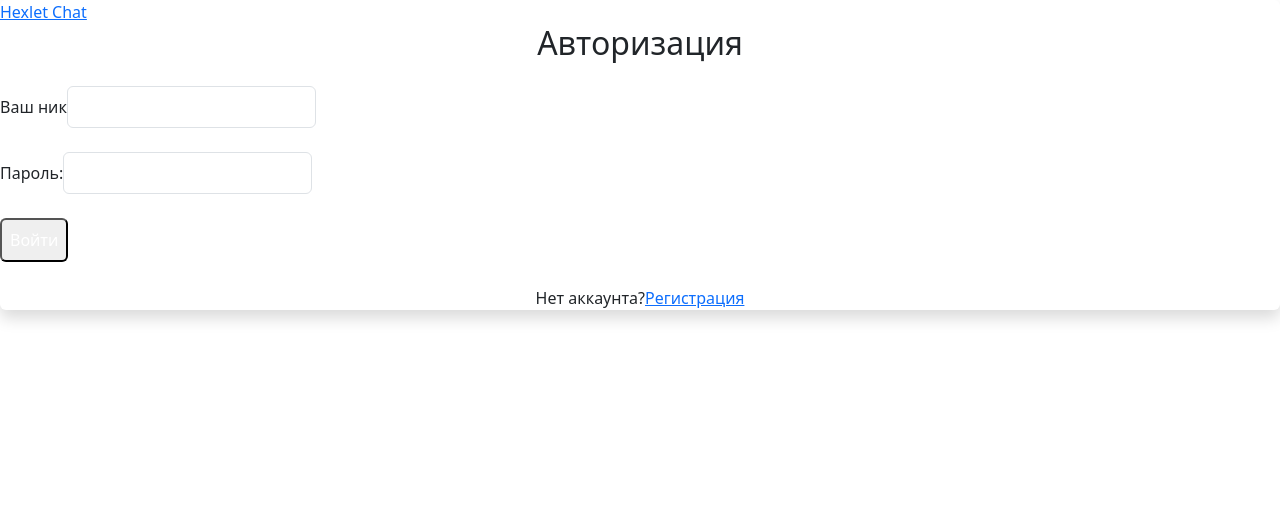
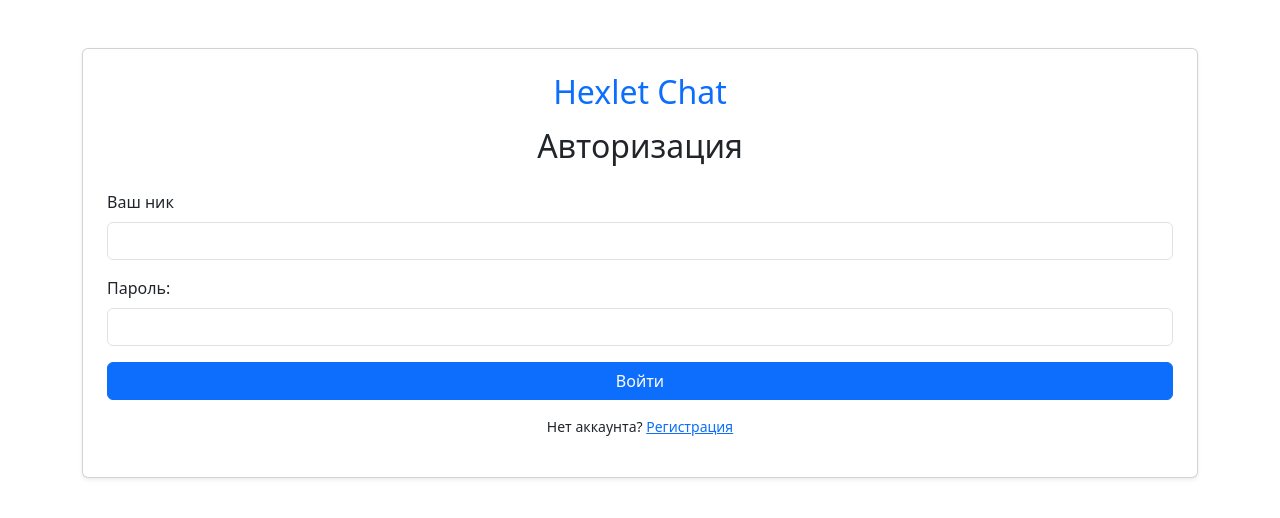
Before and after one commit to SandActor/frontend-project-12, a React (Vite) app in the folder frontend/: page /login in a window 1280 px wide. Shown: the top 518 px of the page. Built offline with nearby package versions, Linux system fonts and the light colour scheme; what leo-profanity would draw is missing.

Commit message:
2 проверка

```diff
--- a/frontend/src/components/RenameChannelModal.jsx
+++ b/frontend/src/components/RenameChannelModal.jsx
@@ -4,29 +4,19 @@ import * as Yup from 'yup'
 
 const RenameChannelModal = ({ currentName, onClose, onRename, channels }) => {
   const { t } = useTranslation()
+
   const validationSchema = Yup.object({
     newName: Yup.string()
-      .min(3, 'Минимум 3 символа')
-      .max(20, 'Максимум 20 символов')
-      .notOneOf(channels.map(c => c.name), 'Имя уже занято')
-      .required('Обязательное поле'),
+      .min(3, t('channels.nameMin'))
+      .max(20, t('channels.nameMax'))
+      .notOneOf(channels.map((c) => c.name), t('channels.nameExists'))
+      .required(t('channels.nameRequired')),
   })
 
   return (
-    <div
-      className="fixed-top d-flex justify-content-center align-items-center"
-      style={{
-        position: 'fixed',
-        top: 0,
-        left: 0,
-        width: '100vw',
-        height: '100vh',
-        backgroundColor: 'rgba(0,0,0,0.5)',
-        zIndex: 1000,
-      }}
-    >
-      <div className="bg-white p-4 rounded">
-        <h3>{t('channels.renameTitle')}</h3>
+    <div className="fixed inset-0 bg-black bg-opacity-50 flex justify-center items-center z-50">
+      <div className="bg-white p-4 rounded-lg w-80">
+        <h3 className="text-lg font-semibold mb-4">{t('channels.renameTitle')}</h3>
         <Formik
           initialValues={{ newName: currentName }}
           validationSchema={validationSchema}
@@ -38,17 +28,29 @@ const RenameChannelModal = ({ currentName, onClose, onRename, channels }) => {
         >
           {({ isSubmitting }) => (
             <Form>
-              <label htmlFor="newName" className="form-label">{t('channels.nameLabel')}</label>
+              <label htmlFor="newName" className="block mb-1 font-semibold">{t('channels.nameLabel')}</label>
               <Field
                 id="newName"
                 name="newName"
                 autoFocus
-                className="form-control"
+                className="w-full p-2 border border-gray-300 rounded focus:outline-none focus:ring-2 focus:ring-blue-400"
               />
-              <ErrorMessage name="newName" component="div" className="text-danger" />
-              <div className="d-flex justify-content-between mt-3">
-                <button className="btn btn-primary" type="submit" disabled={isSubmitting}>{t('channels.rename')}</button>
-                <button className="btn btn-secondary" type="button" onClick={onClose}>{t('channels.cansel')}</button>
+              <ErrorMessage name="newName" component="div" className="text-red-600 text-sm mt-1" />
+              <div className="mt-4 flex justify-between">
+                <button
+                  type="submit"
+                  disabled={isSubmitting}
+                  className="px-4 py-2 bg-blue-600 text-white rounded hover:bg-blue-700 transition"
+                >
+                  {t('channels.rename')}
+                </button>
+                <button
+                  type="button"
+                  onClick={onClose}
+                  className="px-4 py-2 bg-gray-300 text-black rounded hover:bg-gray-400 transition"
+                >
+                  {t('channels.cansel')}
+                </button>
               </div>
             </Form>
           )}
--- a/frontend/src/pages/ChatPage.jsx
+++ b/frontend/src/pages/ChatPage.jsx
@@ -10,12 +10,13 @@ import { filterProfanity } from '../utils/profanityFilter'
 const ChatPage = () => {
   const { t } = useTranslation()
   const dispatch = useDispatch()
-  const activeChannelId = useSelector(state => state.channels.activeChannelId)
-  const userId = useSelector(state => state.auth?.userId)
+  const activeChannelId = useSelector((state) => state.channels.activeChannelId)
   const userName = localStorage.getItem('username')
+  const userId = useSelector((state) => state.auth?.userId)
+  const defaultChannels = useSelector((state) => state.channels.list)
+
   const [messages, setMessages] = useState([])
-  const defaultChanels = useSelector(state => state.channels.list)
-  const [channels, setChannels] = useState(defaultChanels)
+  const [channels, setChannels] = useState(defaultChannels)
   const [showCreateModal, setShowCreateModal] = useState(false)
   const messagesEndRef = useRef(null)
   const [notification, setNotification] = useState('')
@@ -24,16 +25,12 @@ const ChatPage = () => {
     try {
       const response = await api.get('/channels')
       setChannels(response.data)
-      if (id) {
-        dispatch(setActiveChannel(id))
-        fetchMessages(id)
+      const channelIdToSet = id || response.data[0]?.id
+      if (channelIdToSet) {
+        dispatch(setActiveChannel(channelIdToSet))
+        fetchMessages(channelIdToSet)
       }
-      else {
-        dispatch(setActiveChannel(response.data[0].id))
-        fetchMessages(response.data[0].id)
-      }
-    }
-    catch (error) {
+    } catch (error) {
       console.error('Error fetching channels:', error)
     }
   }
@@ -41,9 +38,8 @@ const ChatPage = () => {
   const fetchMessages = async (channelId) => {
     try {
       const response = await api.get(`/messages?channelId=${channelId}`)
-      setMessages(response.data.filter(msg => msg.channelId === channelId))
-    }
-    catch (error) {
+      setMessages(response.data.filter((msg) => msg.channelId === channelId))
+    } catch (error) {
       console.error('Error fetching messages:', error)
     }
   }
@@ -71,14 +67,11 @@ const ChatPage = () => {
         fetchMessages(activeChannelId)
       }
     }, 1000)
-
     return () => clearInterval(interval)
   }, [activeChannelId])
 
   const handleSendMessage = async (textOrEvent) => {
-    const text = typeof textOrEvent === 'string'
-      ? textOrEvent
-      : textOrEvent.target.value
+    const text = typeof textOrEvent === 'string' ? textOrEvent : textOrEvent.target.value
     if (!text.trim() || !activeChannelId) return
 
     try {
@@ -87,13 +80,11 @@ const ChatPage = () => {
         channelId: activeChannelId,
         sender: userName,
       })
-      setMessages(prev => [...prev, response.data])
-
+      setMessages((prev) => [...prev, response.data])
       if (typeof textOrEvent !== 'string') {
         textOrEvent.target.value = ''
       }
-    }
-    catch (error) {
+    } catch (error) {
       console.error('Error sending message:', error)
       alert(t('chat.error'))
     }
@@ -108,8 +99,7 @@ const ChatPage = () => {
       dispatch(addChannel(response.data))
       fetchChannels(response.data.id)
       setNotification(t('notifications.channelCreated'))
-    }
-    catch (error) {
+    } catch (error) {
       console.error('Error creating channel:', error)
     }
   }
@@ -122,8 +112,7 @@ const ChatPage = () => {
       dispatch(renameChannel({ id: channelId, newName: response.data.name }))
       fetchChannels()
       setNotification(t('notifications.channelRenamed'))
-    }
-    catch (error) {
+    } catch (error) {
       console.error('Error renaming channel:', error)
     }
   }
@@ -134,14 +123,11 @@ const ChatPage = () => {
       dispatch(deleteChannel(channelId))
       fetchChannels()
       setNotification(t('notifications.channelDeleted'))
-      if (activeChannelId === channelId && channels.length > 2) {
-        const newActiveChannel = channels.find(c => c.id !== channelId)
-        if (newActiveChannel) {
-          handleChangeChannel(newActiveChannel.id)
-        }
+      if (activeChannelId === channelId && channels.length > 1) {
+        const newChannel = channels.find((c) => c.id !== channelId)
+        if (newChannel) handleChangeChannel(newChannel.id)
       }
-    }
-    catch (error) {
+    } catch (error) {
       console.error('Error deleting channel:', error)
     }
   }
@@ -151,34 +137,34 @@ const ChatPage = () => {
   }, [messages])
 
   return (
-    <div style={{ display: 'flex', flexDirection: 'column', height: '80vh', border: '1px solid #ccc', padding: '10px' }}>
-      <div style={{ marginBottom: '10px', display: 'flex', justifyContent: 'space-between' }}>
-        <button onClick={() => setShowCreateModal(true)}>{t('channels.plus')}</button>
+    <div className="flex flex-col h-[80vh] border border-gray-300 p-4">
+      <div className="flex justify-between mb-2">
+        <button
+          className="px-3 py-1 bg-blue-600 text-white rounded hover:bg-blue-700 transition"
+          onClick={() => setShowCreateModal(true)}
+        >
+          {t('channels.plus')}
+        </button>
       </div>
 
       {showCreateModal && (
-        <NewChannelModal
-          onClose={() => setShowCreateModal(false)}
-          onCreate={handleCreateChannel}
-        />
+        <NewChannelModal onClose={() => setShowCreateModal(false)} onCreate={handleCreateChannel} />
       )}
-      <div style={{ minHeight: '20px', color: 'green', marginBottom: '10px' }}>
-        {notification}
-      </div>
-      <div style={{ marginBottom: '10px' }}>
-        {channels.map(channel => (
-          <div key={channel.id} style={{ display: 'flex', alignItems: 'center', marginBottom: '5px' }}>
+
+      {notification && (
+        <div className="text-green-600 mb-2">{notification}</div>
+      )}
+
+      <div className="mb-4">
+        {channels.map((channel) => (
+          <div key={channel.id} className="flex items-center mb-2">
             <button
-              style={{
-                cursor: 'pointer',
-                fontWeight: channel.id === activeChannelId ? 'bold' : 'normal',
-                flexGrow: 1,
-              }}
+              className={`flex-1 text-left px-2 py-1 rounded ${channel.id === activeChannelId ? 'font-bold bg-gray-200' : ''}`}
               onClick={() => handleChangeChannel(channel.id)}
             >
               {`# ${channel.name}`}
             </button>
-            {channel.removable === true && (
+            {channel.removable && (
               <ChannelMenu
                 channel={channel}
                 channels={channels}
@@ -190,34 +176,32 @@ const ChatPage = () => {
         ))}
       </div>
 
-      <div style={{ flex: 1, overflowY: 'auto', border: '1px solid #ccc', padding: '10px' }}>
-        {messages.map(msg => (
-          <div key={msg.id}>
-            <b>
-              {msg.sender || userName}
-              :
-            </b>
-            <p>
-              {msg.text}
-            </p>
+      <div className="flex-1 overflow-y-auto border border-gray-300 p-2 mb-4">
+        {messages.map((msg) => (
+          <div key={msg.id} className="mb-2">
+            <b>{msg.sender || userName}:</b>
+            <p>{msg.text}</p>
           </div>
         ))}
         <div ref={messagesEndRef} />
       </div>
 
-      <div style={{ marginTop: '10px' }}>
+      <div className="flex items-center space-x-2">
         <input
           type="text"
           placeholder={t('chat.placeholder')}
+          className="w-full p-2 border border-gray-300 rounded focus:outline-none focus:ring-2 focus:ring-blue-400"
           onKeyDown={(e) => {
-            if (e.key === 'Enter') {
-              handleSendMessage(e)
-            }
+            if (e.key === 'Enter') handleSendMessage(e)
           }}
-          aria-label={t('chat.newMessage')}
-          style={{ width: '100%', padding: '10px' }}
         />
-        <button onClick={() => handleSendMessage(document.querySelector('input').value)} style={{ marginTop: '10px' }}>
+        <button
+          className="px-4 py-2 bg-blue-600 text-white rounded hover:bg-blue-700 transition"
+          onClick={() => {
+            const input = document.querySelector('input[type="text"]')
+            handleSendMessage(input.value)
+          }}
+        >
           {t('chat.send')}
         </button>
       </div>
--- a/frontend/src/pages/LoginPage.jsx
+++ b/frontend/src/pages/LoginPage.jsx
@@ -5,19 +5,6 @@ import { toast } from 'react-toastify'
 import { Formik, Form, Field, ErrorMessage } from 'formik'
 import { useState } from 'react'
 import * as Yup from 'yup'
-
-const styles = {
-  container: 'max-w-md mx-auto p-6 bg-gray-100 rounded shadow',
-  header: '',
-  appNameLink: 'text-2xl font-semibold text-blue-600 no-underline',
-  formGroup: 'mb-4',
-  label: 'block mb-1 font-semibold',
-  input: 'w-full p-2 border border-gray-300 rounded focus:outline-none focus:ring-2 focus:ring-blue-400',
-  errorText: 'text-red-600 text-sm mt-1',
-  submitButton: 'w-full p-2 bg-blue-600 text-white rounded hover:bg-blue-700 transition',
-  footerText: 'mt-4 text-center text-sm',
-  link: 'text-blue-600 hover:underline',
-}
 
 function LoginPage() {
   const { t } = useTranslation()
@@ -33,26 +20,24 @@ function LoginPage() {
       localStorage.setItem('username', data.username)
       toast.success(t('notifications.loginSuccess'))
       navigate('/chat')
-    }
-    catch (err) {
-      console.log(err)
+    } catch (err) {
+      console.error(err)
       setError(t('notifications.loginFailed'))
     }
   }
 
   const validationSchema = Yup.object({
-    username: Yup.string()
-      .required(t('login.error')),
-    password: Yup.string()
-      .required(t('login.error')),
+    username: Yup.string().required(t('login.error')),
+    password: Yup.string().required(t('login.error')),
   })
 
   return (
-    <div className={styles.container}>
-      <header className={styles.header}>
-        <Link to="/" className={styles.appNameLink}>{t('common.appName')}</Link>
+    <div className="container mt-5 d-flex justify-content-center align-items-center">
+      <div className="card p-4 shadow-sm w-100">
+        <header className="text-center mb-3">
+          <Link to="/" className="h2 text-primary text-decoration-none">{t('common.appName')}</Link>
         </header>
-      <h2 className="text-xl mb-4 text-center">{t('login.title')}</h2>
+        <h2 className="text-center mb-4">{t('login.title')}</h2>
         <Formik
           initialValues={initialValues}
           validationSchema={validationSchema}
@@ -60,43 +45,52 @@ function LoginPage() {
         >
           {({ isSubmitting }) => (
             <Form>
-            <div className={styles.formGroup}>
-              <label htmlFor="username" className={styles.label}>{t('login.username')}</label>
+              <div className="mb-3">
+                <label htmlFor="username" className="form-label">
+                  {t('login.username')}
+                </label>
                 <Field
                   id="username"
                   name="username"
-                className={styles.input}
+                  className="form-control"
                 />
-              <ErrorMessage name="username" component="div" className={styles.errorText} />
+                <ErrorMessage name="username" component="div" className="text-danger small" />
               </div>
 
-            <div className={styles.formGroup}>
-              <label htmlFor="password" className={styles.label}>{t('login.password')}</label>
+              <div className="mb-3">
+                <label htmlFor="password" className="form-label">
+                  {t('login.password')}
+                </label>
                 <Field
                   id="password"
                   name="password"
                   type="password"
-                className={styles.input}
+                  className="form-control"
                 />
-              <ErrorMessage name="password" component="div" className={styles.errorText} />
+                <ErrorMessage name="password" component="div" className="text-danger small" />
               </div>
+
               {error && (
-              <div className="text-red-600 text-sm mb-2 text-center">{error}</div>
+                <div className="text-danger mb-2 text-center">{error}</div>
               )}
+
               <button
                 type="submit"
                 disabled={isSubmitting}
-              className={styles.submitButton}
+                className="w-100 btn btn-primary"
               >
                 {t('login.submit')}
               </button>
             </Form>
           )}
         </Formik>
-      <p className={styles.footerText}>
-        {t('login.noAccount')}
-        <Link to="/signup" className={styles.link}>{t('login.signup')}</Link>
+        <p className="mt-3 text-center small">
+          {t('login.noAccount')}{' '}
+          <Link to="/signup" className="text-primary text-decoration-underline">
+            {t('login.signup')}
+          </Link>
         </p>
+      </div>
     </div>
   )
 }
```
Also changed, not shown: frontend/src/components/Header.jsx (+11 -4 lines), frontend/src/components/NewChannelModal.jsx (+28 -19 lines). Lines whose indentation alone changed are shown as unchanged.
